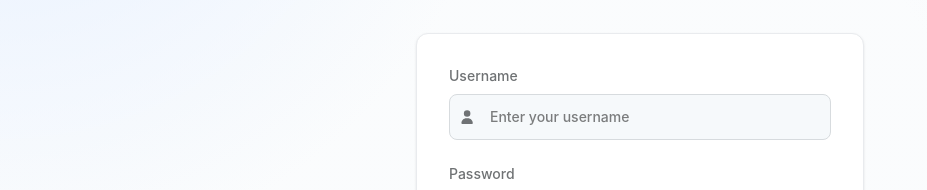
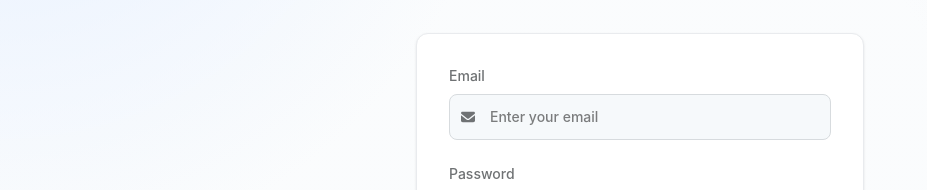
Before and after one commit to mukesh-bhandari/expense-tracker-v2, a React (Vite) app in the folder frontend/: page /login in a window 1280 px wide. Shown: the part 246-436 px from the top of the page, without its empty margins (0-927 px from the left). Built offline with nearby package versions, Linux system fonts and the light colour scheme; no server answers.

Commit message:
login with email instead of username

```diff
--- a/frontend/src/pages/login/Login.jsx
+++ b/frontend/src/pages/login/Login.jsx
@@ -4,15 +4,15 @@ import { AuthContext } from "../../contexts/AuthContext.jsx";
 import { toast } from "sonner";
 import { FontAwesomeIcon } from "@fortawesome/react-fontawesome";
 import {
-  faUser,
   faLock,
   faSignInAlt,
   faEye,
   faEyeSlash,
+  faEnvelope,
 } from "@fortawesome/free-solid-svg-icons";
 
 function Login() {
-  const [username, setUsername] = useState("");
+  const [email, setEmail] = useState("");
   const [password, setPassword] = useState("");
   const [keepSignedIn, setKeepSignedIn] = useState(false);
   const [isLoading, setIsLoading] = useState(false);
@@ -34,7 +34,7 @@ function Login() {
         method: "POST",
         credentials: "include",
         headers: { "Content-Type": "application/json" },
-        body: JSON.stringify({ username, password, keepSignedIn }),
+        body: JSON.stringify({ email, password, keepSignedIn }),
       });
       const data = await response.json();
 
@@ -77,27 +77,27 @@ function Login() {
         {/* Login Form */}
         <div className="expense-form p-8">
         <form onSubmit={handleSubmit} className="space-y-6">
-          {/* Username Field */}
+          {/* Email Field */}
           <div>
             <label
-              htmlFor="username"
+              htmlFor="email"
               className="block text-sm font-medium text-muted-foreground mb-2"
             >
-              Username
+              Email
             </label>
             <div className="relative">
               <div className="absolute inset-y-0 left-0 pl-3 flex items-center pointer-events-none">
                 <FontAwesomeIcon
-                  icon={faUser}
+                  icon={faEnvelope}
                   className="text-muted-foreground text-sm"
                 />
               </div>
               <input
-                id="username"
-                type="text"
-                placeholder="Enter your username"
-                value={username}
-                onChange={(e) => setUsername(e.target.value)}
+                id="email"
+                type="email"
+                placeholder="Enter your email"
+                value={email}
+                onChange={(e) => setEmail(e.target.value)}
                 required
                 className="input-financial w-full pl-10 pr-4 py-3 text-sm font-medium"
                 disabled={isLoading}
@@ -219,7 +219,7 @@ function Login() {
           {/* Submit Button */}
           <button
             type="submit"
-            disabled={isLoading || !username || !password}
+            disabled={isLoading || !email || !password}
             className="btn-primary-expense w-full cursor-pointer py-3 text-sm font-semibold disabled:opacity-50 disabled:cursor-not-allowed"
           >
             {isLoading ? (
```
Also changed, not shown: 1 other file (tests, documents, lock files or other folders).
